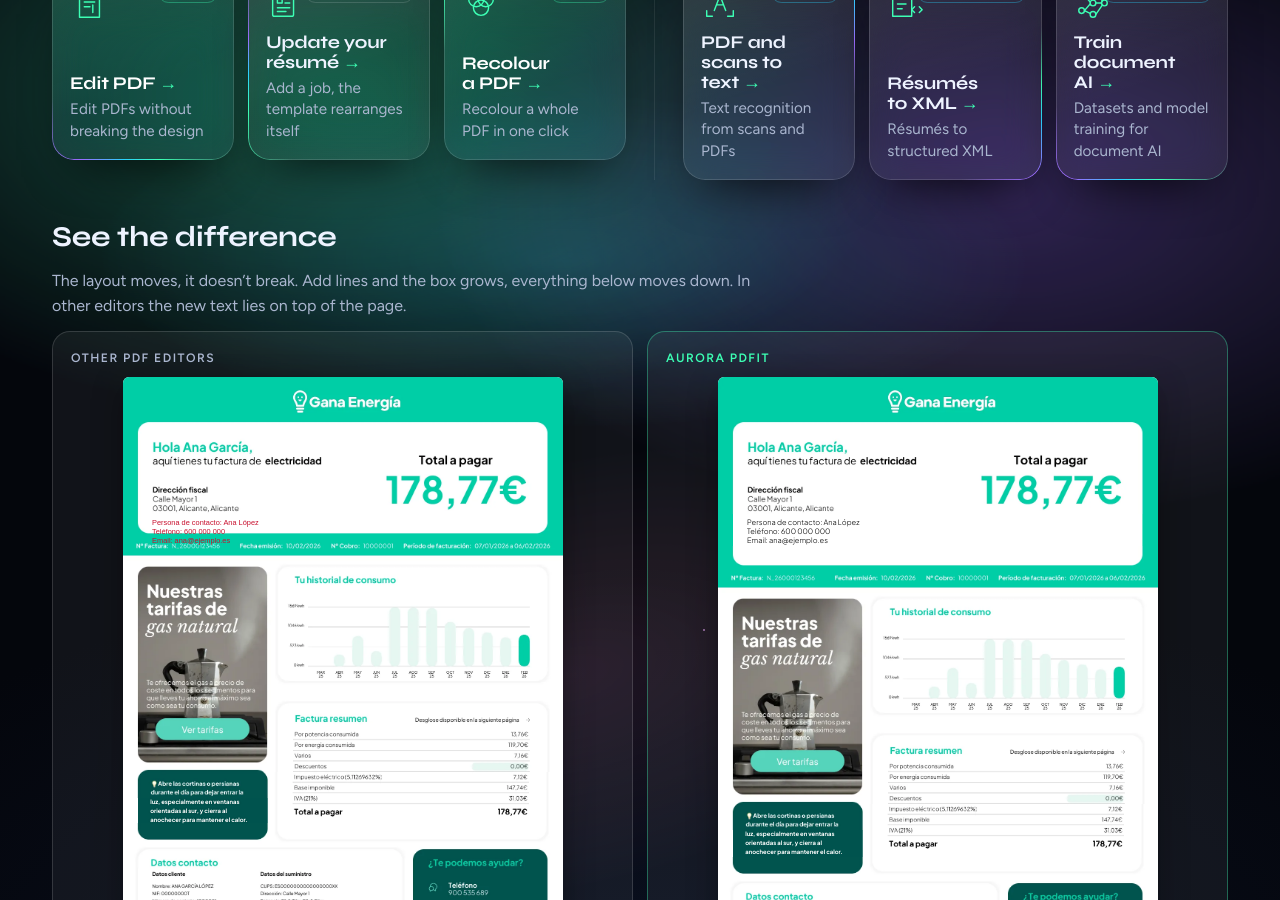
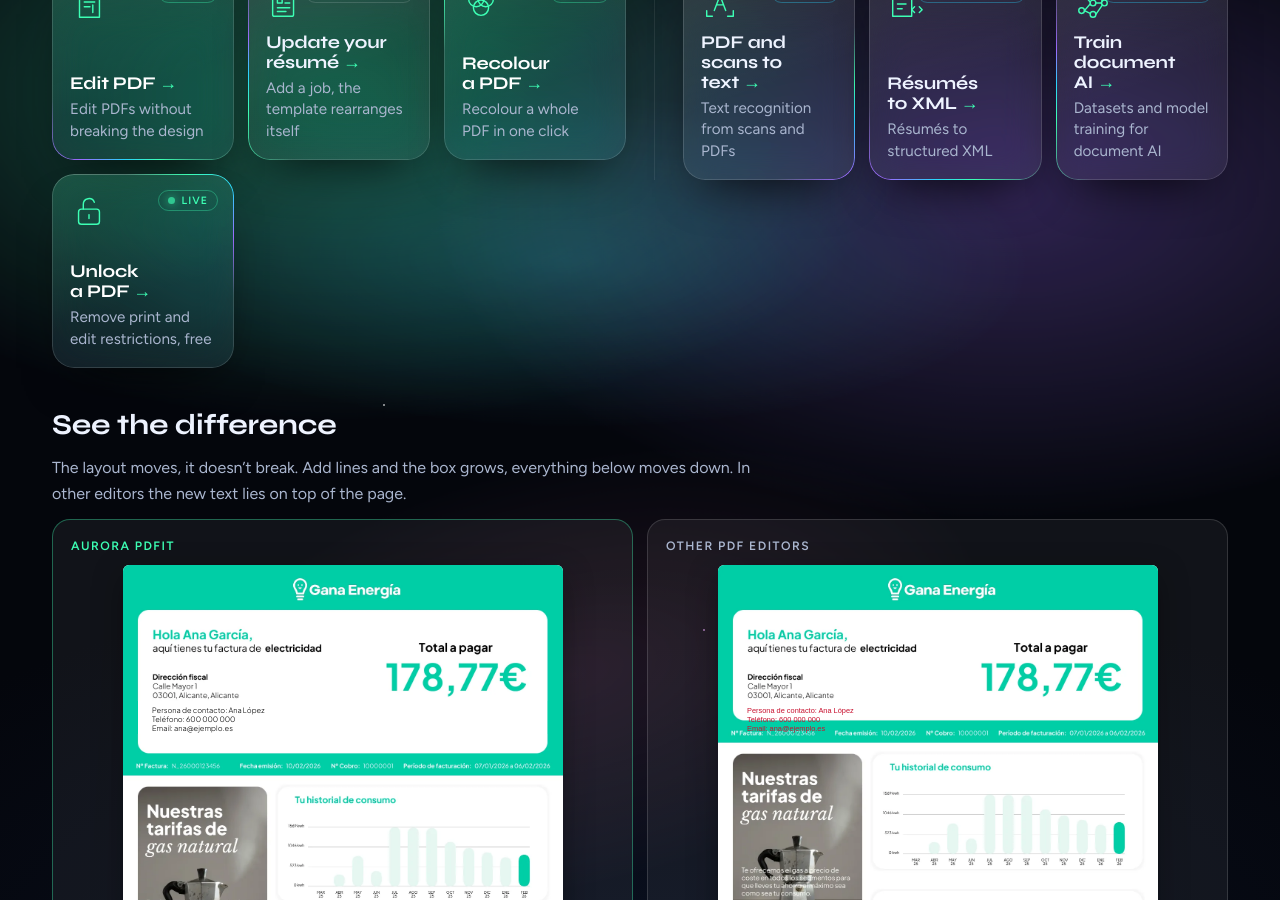
Before and after one commit to Totororik/rora.es, a Jekyll site: the page built from index.html, in a window 1280 px wide and 900 px high, scrolled down 484 px. Built offline with Jekyll 4.4.1, drawn with Linux system fonts in a browser that asks for light colours; some of the changed text lies outside the part shown.

Commit message:
Четвёртый квадратик «Unlock a PDF» и наш образец PDFit слева (хозяин 05.11)

```diff
--- a/_includes/demo.html
+++ b/_includes/demo.html
@@ -11,7 +11,7 @@
 {%- assign d_note = "A real invoice with personal details replaced. Illustration." -%}{%- assign d_replay = "Replay the animation" -%}{%- assign d_ed1 = "New text under the address" -%}{%- assign d_ed2 = "New rows in the summary" -%}
 {%- endif %}
       <div class="demo invdemo" role="img" aria-label="{{ d_label }}">
-        {%- for side in (1..2) %}
+        {%- for side in (1..2) reversed %}
         <div class="demo-side {% if side == 1 %}bad{% else %}good{% endif %}" aria-hidden="true">
           <p class="demo-cap">{% if side == 1 %}{{ d_bad }}{% else %}{{ d_good }}{% endif %}</p>
           <div class="inv"><div class="pg">
--- a/index.html
+++ b/index.html
@@ -19,15 +19,16 @@ description: "AURORA AI OCR builds document tools and technology. For individual
 {% include tile.html id="pdfit" n=0 %}
 {% include tile.html id="resumagic" n=1 %}
 {% include tile.html id="anycolor" n=2 %}
+{% include tile.html id="unlock" n=3 %}
           </div>
         </div>
         <div class="group g-biz">
           <h2><a href="/business/">For business <span class="go" aria-hidden="true">→</span></a></h2>
           <p class="sub">Recognition, structured data and model training for your team.</p>
           <div class="tiles">
-{% include tile.html id="ocr" n=3 %}
-{% include tile.html id="resuminer" n=4 %}
-{% include tile.html id="ml" n=5 %}
+{% include tile.html id="ocr" n=4 %}
+{% include tile.html id="resuminer" n=5 %}
+{% include tile.html id="ml" n=6 %}
           </div>
         </div>
       </div>
```
Also changed, not shown: _data/products.yml (+10 -1 lines), es/index.html (+4 -3 lines).
